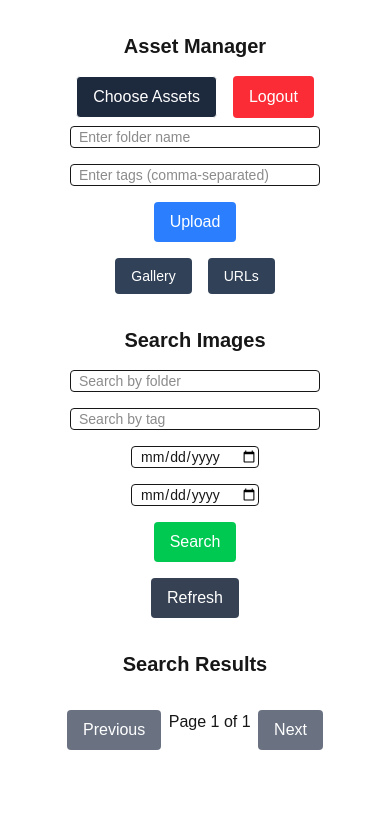
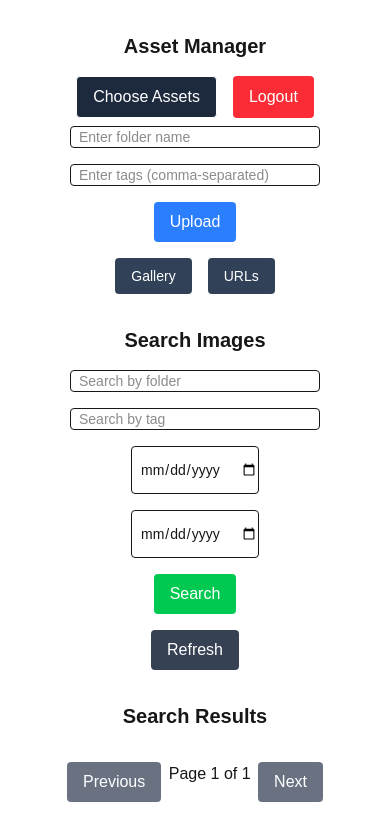
Before and after one commit to uk030621/AssetManagerLWJ, a Next.js app: page /imagemanager in a window 390 px wide. Shown: the top 840 px of the page. Built offline with nearby package versions, Linux system fonts and the light colour scheme.

Commit message:
Trying to improve date selector display on mobile device.

```diff
--- a/app/imagemanager/page.js
+++ b/app/imagemanager/page.js
@@ -186,13 +186,13 @@ export default function Home() {
         type="date"
         value={startDate}
         onChange={(e) => setStartDate(e.target.value)}
-        className="pl-2 mb-4 text-sm border rounded"
+        className="pl-2 mb-4 text-sm border rounded w-fit h-12 bg-white appearance-none"
       />
       <input
         type="date"
         value={endDate}
         onChange={(e) => setEndDate(e.target.value)}
-        className="pl-2 mb-4 text-sm border rounded "
+        className="pl-2 mb-4 text-sm border rounded w-fit h-12 bg-white appearance-none"
       />
       <button
         onClick={() => handleSearch(1)}
```
